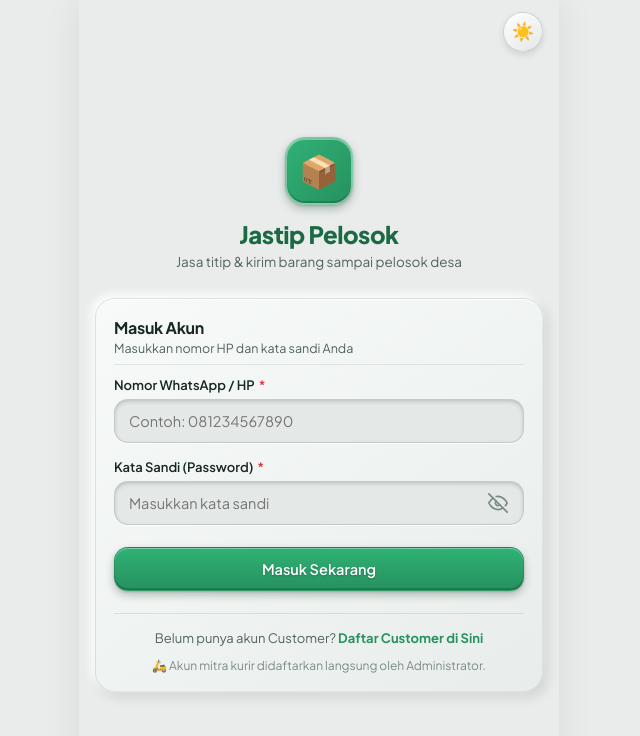
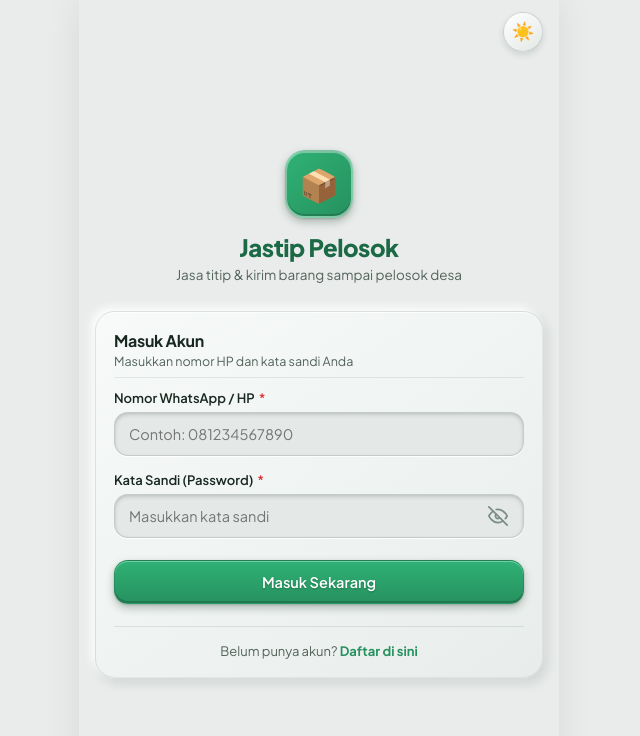
Before and after one commit to Unyil011/jastip-pelosok, a React (Vite) app: page /login in a window 1280 px wide. Shown: the top 736 px of the page, without its empty margins (321-961 px from the left). Built offline with nearby package versions, Linux system fonts and the light colour scheme; the HTML template or start-up script is replaced by a standard one.

Commit message:
Clean login bottom text and link to register

```diff
--- a/src/pages/Login.jsx
+++ b/src/pages/Login.jsx
@@ -109,23 +109,15 @@ export default function Login() {
             textAlign: 'center',
             fontSize: '13px',
             color: 'var(--color-text-muted)',
-            display: 'flex',
-            flexDirection: 'column',
-            gap: '8px',
           }}
         >
-          <div>
-            Belum punya akun Customer?{' '}
-            <Link
-              to="/register-customer"
-              style={{ color: 'var(--color-primary)', fontWeight: '700', textDecoration: 'none' }}
-            >
-              Daftar Customer di Sini
-            </Link>
-          </div>
-          <div style={{ fontSize: '12px', color: 'var(--color-text-dim)', marginTop: '4px' }}>
-            🛵 Akun mitra kurir didaftarkan langsung oleh Administrator.
-          </div>
+          Belum punya akun?{' '}
+          <Link
+            to="/register-customer"
+            style={{ color: 'var(--color-primary)', fontWeight: '700', textDecoration: 'none' }}
+          >
+            Daftar di sini
+          </Link>
         </div>
       </Card>
 
```
